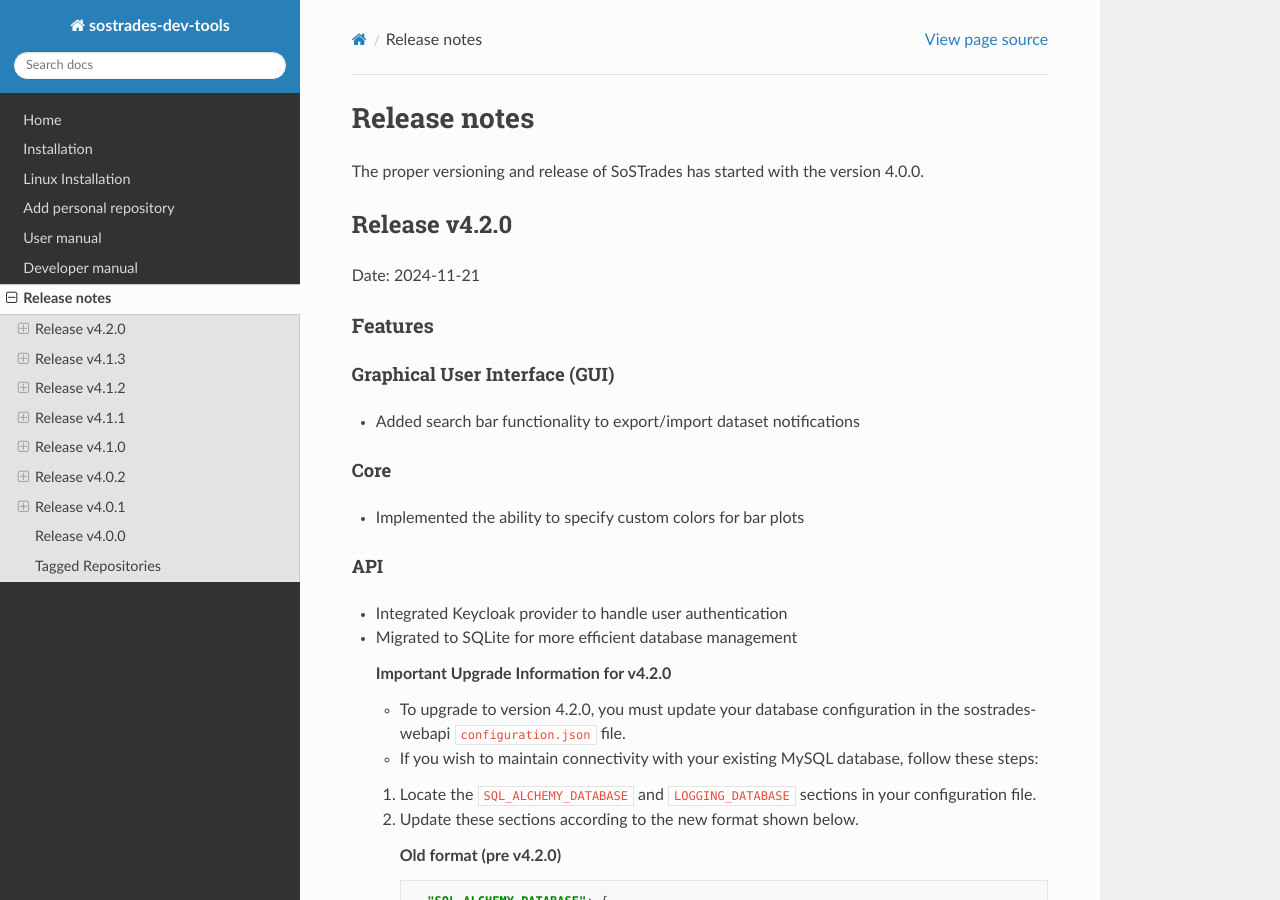
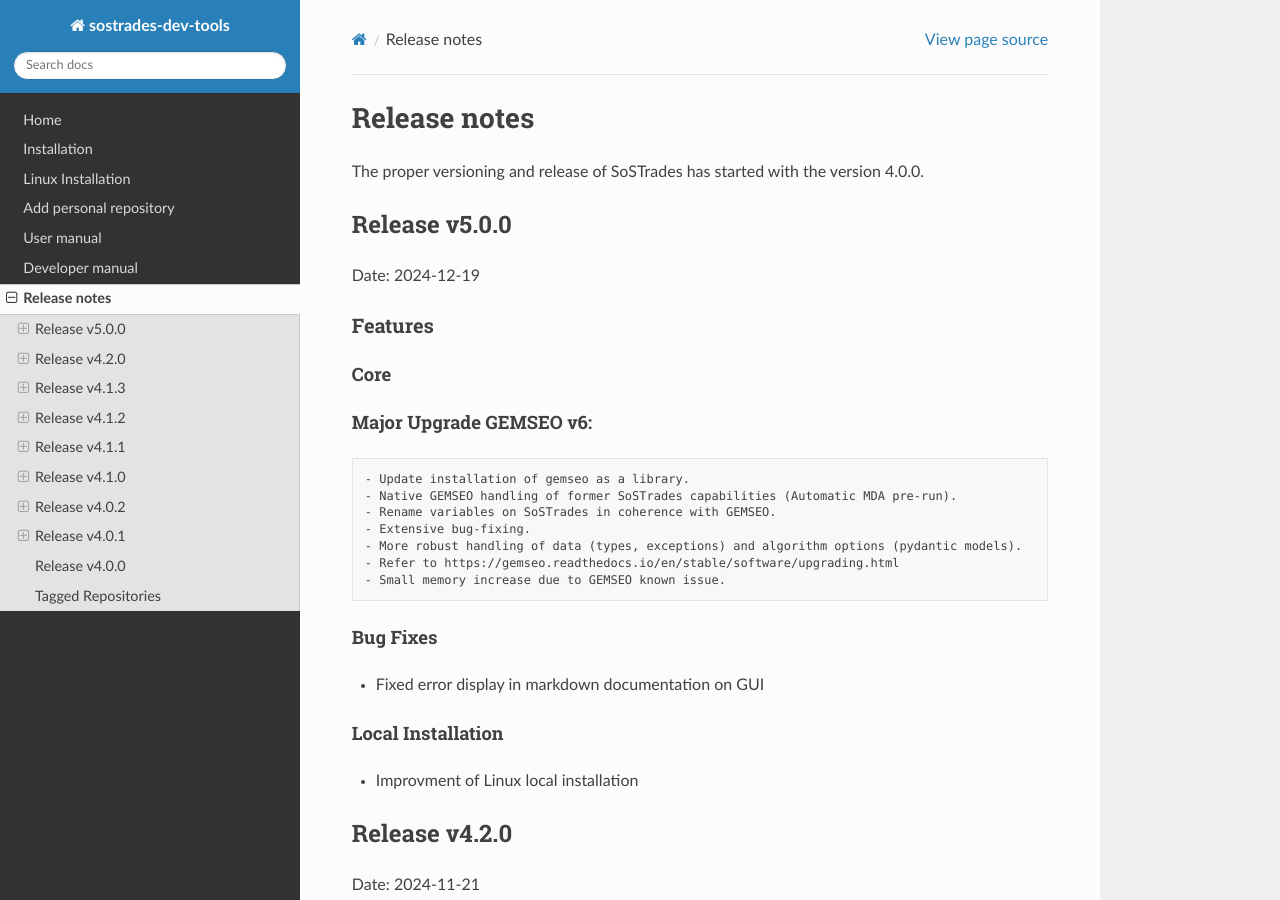
Before and after one commit to os-climate/sostrades-dev-tools, a Sphinx documentation site: the page built from docs/source/release-notes.md, in a window 1280 px wide and 900 px high. Built offline with Sphinx 7.4.7 and the Read the Docs theme 3.1.0, drawn with Linux system fonts in a browser that asks for light colours.

Commit message:
Update release note with the version 5.0.0

```diff
--- a/docs/source/release-notes.md
+++ b/docs/source/release-notes.md
@@ -1,6 +1,29 @@
 # Release notes
 
 The proper versioning and release of SoSTrades has started with the version 4.0.0.
+
+
+## Release v5.0.0
+Date: 2024-12-19
+
+### Features
+
+#### Core
+  #### Major Upgrade GEMSEO v6:
+    - Update installation of gemseo as a library.
+    - Native GEMSEO handling of former SoSTrades capabilities (Automatic MDA pre-run).
+    - Rename variables on SoSTrades in coherence with GEMSEO.
+    - Extensive bug-fixing.
+    - More robust handling of data (types, exceptions) and algorithm options (pydantic models).
+    - Refer to https://gemseo.readthedocs.io/en/stable/software/upgrading.html
+    - Small memory increase due to GEMSEO known issue.
+
+#### Bug Fixes
+- Fixed error display in markdown documentation on GUI
+
+#### Local Installation
+- Improvment of Linux local installation
+
 
 ## Release v4.2.0
 Date: 2024-11-21
```
